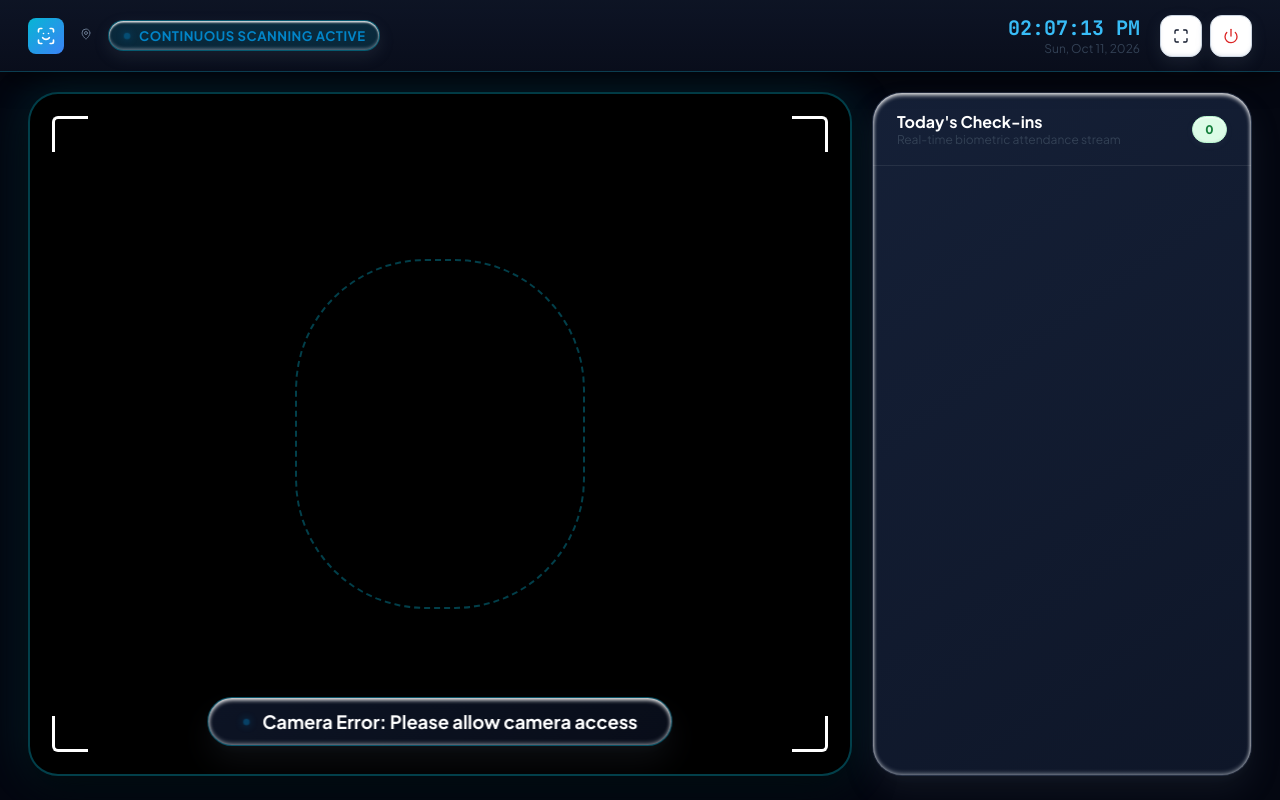
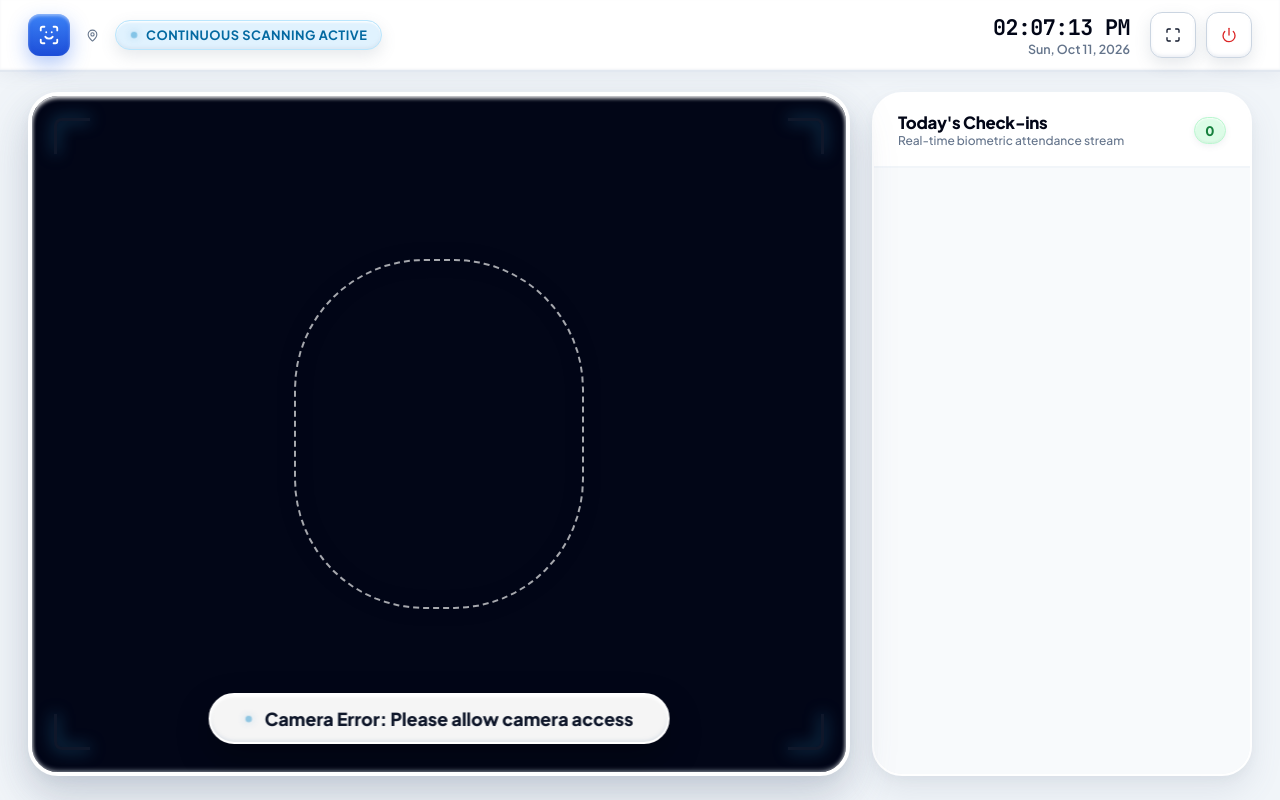
Before and after one commit to SaiBhaskar05/BiFed-S, a FastAPI app: page /kiosk in a window 1280 px wide. Run offline with FastAPI, Linux system fonts and the light colour scheme; the visitor is signed in with stand-in values (Sample User, id 1).

Commit message:
style: convert kiosk scanner to light claymorphic theme with solid white surfaces and dark text

```diff
--- a/static/css/kiosk.css
+++ b/static/css/kiosk.css
@@ -1,9 +1,11 @@
 /* ==========================================================================
-   Continuous Attendance Kiosk Scanner Styles — Claymorphic Edition
+   Continuous Attendance Kiosk Scanner Styles — Light Claymorphic Edition
+   Clean White 3D Surfaces • High-Contrast Dark Typography • Tactile Depth
    ========================================================================== */
+
 .kiosk-body {
-  background-color: #040711;
-  color: #fff;
+  background-color: var(--bg-base);
+  color: var(--text-main);
   height: 100vh;
   overflow: hidden;
   display: flex;
@@ -13,11 +15,11 @@
 /* Header Bar */
 .kiosk-header {
   height: 72px;
-  background: linear-gradient(180deg, rgba(14, 21, 38, 0.95) 0%, rgba(10, 15, 29, 0.9) 100%);
-  backdrop-filter: blur(20px);
-  -webkit-backdrop-filter: blur(20px);
-  border-bottom: 1px solid rgba(6, 182, 212, 0.25);
-  box-shadow: 0 8px 24px rgba(0, 0, 0, 0.5);
+  background: var(--bg-surface);
+  border-bottom: 2px solid var(--border);
+  box-shadow:
+    0 4px 16px rgba(100, 116, 139, 0.08),
+    inset 0 -1px 2px rgba(226, 232, 240, 0.5);
   display: flex;
   align-items: center;
   justify-content: space-between;
@@ -32,10 +34,10 @@
   gap: 8px;
   padding: 6px 14px;
   border-radius: var(--radius-full);
-  background: rgba(6, 182, 212, 0.15);
-  border: 1px solid rgba(6, 182, 212, 0.35);
-  color: var(--cyan);
-  font-size: 0.82rem;
+  background: var(--cyan-soft);
+  border: 1.5px solid #bae6fd;
+  color: #0369a1;
+  font-size: 0.8rem;
   font-weight: 700;
   letter-spacing: 0.5px;
   box-shadow: var(--clay-btn-shadow);
@@ -45,8 +47,8 @@
   width: 8px;
   height: 8px;
   border-radius: 50%;
-  background: var(--cyan);
-  box-shadow: 0 0 10px var(--cyan);
+  background: #0284c7;
+  box-shadow: 0 0 10px rgba(2, 132, 199, 0.6);
   animation: pulseDot 1.5s infinite;
 }
 
@@ -60,23 +62,22 @@
   flex: 1;
   display: grid;
   grid-template-columns: 1fr 380px;
-  gap: 20px;
+  gap: 22px;
   padding: 20px 28px 24px 28px;
   height: calc(100vh - 72px);
   overflow: hidden;
 }
 
-/* Video Canvas Section */
+/* Video Canvas Section with Solid White Clay Bezel */
 .kiosk-scanner-container {
   position: relative;
-  background: #000;
+  background: #020617;
   border-radius: var(--radius-xl);
   overflow: hidden;
-  border: 2px solid rgba(6, 182, 212, 0.35);
+  border: 4px solid #ffffff;
   box-shadow:
-    0 16px 40px rgba(0, 0, 0, 0.7),
-    0 0 45px rgba(6, 182, 212, 0.2),
-    inset 0 0 40px rgba(0, 0, 0, 0.8);
+    var(--clay-shadow),
+    0 20px 48px rgba(100, 116, 139, 0.22);
   display: flex;
   align-items: center;
   justify-content: center;
@@ -87,6 +88,7 @@
   height: 100%;
   object-fit: cover;
   transform: scaleX(-1);
+  border-radius: calc(var(--radius-xl) - 4px);
 }
 
 .kiosk-scanner-container canvas {
@@ -103,69 +105,76 @@
   position: absolute;
   width: 36px;
   height: 36px;
-  border-color: var(--cyan);
+  border-color: #38bdf8;
   pointer-events: none;
+  filter: drop-shadow(0 0 8px rgba(56, 189, 248, 0.6));
 }
 
-.hud-corner.tl { top: 22px; left: 22px; border-top: 3px solid; border-left: 3px solid; border-top-left-radius: 6px; }
-.hud-corner.tr { top: 22px; right: 22px; border-top: 3px solid; border-right: 3px solid; border-top-right-radius: 6px; }
-.hud-corner.bl { bottom: 22px; left: 22px; border-bottom: 3px solid; border-left: 3px solid; border-bottom-left-radius: 6px; }
-.hud-corner.br { bottom: 22px; right: 22px; border-bottom: 3px solid; border-right: 3px solid; border-bottom-right-radius: 6px; }
+.hud-corner.tl { top: 22px; left: 22px; border-top: 3px solid; border-left: 3px solid; border-top-left-radius: 8px; }
+.hud-corner.tr { top: 22px; right: 22px; border-top: 3px solid; border-right: 3px solid; border-top-right-radius: 8px; }
+.hud-corner.bl { bottom: 22px; left: 22px; border-bottom: 3px solid; border-left: 3px solid; border-bottom-left-radius: 8px; }
+.hud-corner.br { bottom: 22px; right: 22px; border-bottom: 3px solid; border-right: 3px solid; border-bottom-right-radius: 8px; }
 
 .hud-center-target {
   position: absolute;
   width: 290px;
   height: 350px;
-  border: 2px dashed rgba(6, 182, 212, 0.35);
+  border: 2px dashed rgba(255, 255, 255, 0.65);
   border-radius: 130px;
   pointer-events: none;
   display: flex;
   align-items: center;
   justify-content: center;
   transition: all 0.3s ease;
+  filter: drop-shadow(0 0 10px rgba(0, 0, 0, 0.4));
 }
 
 .hud-center-target.active {
   border-color: #10b981;
   border-style: solid;
-  box-shadow: 0 0 35px rgba(16, 185, 129, 0.35);
+  border-width: 3px;
+  box-shadow: 0 0 35px rgba(16, 185, 129, 0.6);
 }
 
+/* Tactile White Clay Floating Instruction Banner */
 .hud-instruction-banner {
   position: absolute;
   bottom: 28px;
   left: 50%;
   transform: translateX(-50%);
-  background: linear-gradient(145deg, rgba(14, 22, 40, 0.92) 0%, rgba(9, 14, 27, 0.92) 100%);
+  background: rgba(255, 255, 255, 0.96);
   backdrop-filter: blur(16px);
   -webkit-backdrop-filter: blur(16px);
-  border: 1px solid rgba(6, 182, 212, 0.4);
+  border: 2px solid #ffffff;
   border-radius: var(--radius-full);
   padding: 12px 34px;
   display: flex;
   align-items: center;
   gap: 12px;
-  font-size: 1.15rem;
-  font-weight: 700;
-  box-shadow: var(--clay-shadow);
+  font-size: 1.12rem;
+  font-weight: 800;
+  color: #0f172a;
+  box-shadow:
+    0 14px 34px rgba(0, 0, 0, 0.28),
+    inset 0 2px 3px #ffffff,
+    inset 0 -2px 3px rgba(203, 213, 225, 0.5);
   pointer-events: none;
   white-space: nowrap;
 }
 
-/* Match Result Card Overlay */
+/* Match Result Card Overlay — Tactile Solid White 3D Clay Modal */
 .match-result-card {
   position: absolute;
   top: 50%;
   left: 50%;
   transform: translate(-50%, -50%) scale(0.9);
-  background: linear-gradient(145deg, rgba(14, 25, 48, 0.98) 0%, rgba(8, 14, 28, 0.98) 100%);
-  backdrop-filter: blur(28px);
-  -webkit-backdrop-filter: blur(28px);
-  border: 2px solid #10b981;
+  background: #ffffff;
+  border: 3px solid #10b981;
   box-shadow:
-    0 24px 60px rgba(0, 0, 0, 0.8),
-    0 0 50px rgba(16, 185, 129, 0.4),
-    inset 1px 1px 2px rgba(255, 255, 255, 0.2);
+    0 24px 60px rgba(15, 23, 42, 0.35),
+    0 0 45px rgba(16, 185, 129, 0.3),
+    inset 0 2px 4px #ffffff,
+    inset 0 -2px 4px rgba(203, 213, 225, 0.5);
   border-radius: var(--radius-xl);
   padding: 34px 40px;
   text-align: center;
@@ -187,25 +196,28 @@
   border-radius: 50%;
   object-fit: cover;
   border: 3px solid #10b981;
-  box-shadow: 0 0 25px rgba(16, 185, 129, 0.5);
+  box-shadow:
+    0 8px 24px rgba(16, 185, 129, 0.35),
+    inset 0 1px 2px #ffffff;
   margin: 0 auto 18px auto;
 }
 
-/* Sidebar for Today's Live Attendance Feed */
+/* Sidebar for Today's Live Attendance Feed — White Claymorphism */
 .kiosk-sidebar {
   display: flex;
   flex-direction: column;
   height: 100%;
   overflow: hidden;
-  background: linear-gradient(145deg, #152037 0%, #0e1628 100%);
-  border: 1px solid rgba(255, 255, 255, 0.08);
+  background: #ffffff;
+  border: 2px solid #ffffff;
   border-radius: var(--radius-xl);
   box-shadow: var(--clay-shadow);
 }
 
 .kiosk-feed-header {
   padding: 18px 24px;
-  border-bottom: 1px solid rgba(255, 255, 255, 0.08);
+  background: #ffffff;
+  border-bottom: 2px solid var(--border-light);
   display: flex;
   align-items: center;
   justify-content: space-between;
@@ -214,25 +226,31 @@
 .kiosk-feed-list {
   flex: 1;
   overflow-y: auto;
-  padding: 14px;
+  padding: 16px;
   display: flex;
   flex-direction: column;
   gap: 12px;
+  background: #f8fafc;
 }
 
 .kiosk-feed-item {
-  background: linear-gradient(145deg, #182542 0%, #111a30 100%);
-  border: 1px solid rgba(255, 255, 255, 0.06);
+  background: #ffffff;
+  border: 1.5px solid var(--border);
   border-radius: var(--radius-md);
   padding: 14px 16px;
   display: flex;
   align-items: center;
   gap: 14px;
   box-shadow:
-    0 6px 14px rgba(0, 0, 0, 0.3),
-    inset 1px 1px 1.5px rgba(255, 255, 255, 0.12),
-    inset -1px -1px 2px rgba(0, 0, 0, 0.3);
+    0 4px 12px rgba(100, 116, 139, 0.08),
+    inset 0 1px 2px #ffffff;
   animation: slideInRight 0.3s ease;
+  transition: all 0.2s ease;
+}
+
+.kiosk-feed-item:hover {
+  transform: translateX(-2px);
+  box-shadow: 0 6px 16px rgba(100, 116, 139, 0.12);
 }
 
 @keyframes slideInRight {
--- a/static/js/kiosk.js
+++ b/static/js/kiosk.js
@@ -224,14 +224,14 @@
 
     container.innerHTML = data.logs.map(log => `
       <div class="kiosk-feed-item">
-        <img src="${log.avatar_path || 'https://images.unsplash.com/photo-1535713875002-d1d0cf377fde?w=80'}" style="width:36px; height:36px; border-radius:50%; object-fit:cover; border:1px solid var(--border);">
+        <img src="${log.avatar_path || 'https://images.unsplash.com/photo-1535713875002-d1d0cf377fde?w=80'}" style="width:38px; height:38px; border-radius:50%; object-fit:cover; border:1.5px solid var(--border);">
         <div style="flex:1; overflow:hidden;">
-          <div style="font-weight:700; font-size:0.88rem; white-space:nowrap; text-overflow:ellipsis; overflow:hidden;">${log.user_name}</div>
-          <div style="font-size:0.75rem; color:var(--text-muted);">${log.department}</div>
+          <div style="font-weight:800; font-size:0.88rem; color: var(--text-heading); white-space:nowrap; text-overflow:ellipsis; overflow:hidden;">${log.user_name}</div>
+          <div style="font-size:0.75rem; color:var(--text-muted); font-weight:500;">${log.department}</div>
         </div>
         <div style="text-align:right;">
-          <div style="font-family:var(--font-mono); font-size:0.82rem; font-weight:600; color:var(--cyan);">${log.time_str}</div>
-          <span class="badge ${log.status === 'Present' ? 'badge-present' : 'badge-late'}" style="font-size:0.68rem; padding: 2px 6px;">${log.status}</span>
+          <div style="font-family:var(--font-mono); font-size:0.82rem; font-weight:700; color:var(--primary);">${log.time_str}</div>
+          <span class="badge ${log.status === 'Present' ? 'badge-present' : 'badge-late'}" style="font-size:0.68rem; padding: 2px 7px;">${log.status}</span>
         </div>
       </div>
     `).join("");
@@ -251,14 +251,14 @@
   const item = document.createElement("div");
   item.className = "kiosk-feed-item";
   item.innerHTML = `
-    <img src="${log.avatar || 'https://images.unsplash.com/photo-1535713875002-d1d0cf377fde?w=80'}" style="width:36px; height:36px; border-radius:50%; object-fit:cover; border:1px solid var(--border);">
+    <img src="${log.avatar || 'https://images.unsplash.com/photo-1535713875002-d1d0cf377fde?w=80'}" style="width:38px; height:38px; border-radius:50%; object-fit:cover; border:1.5px solid var(--border);">
     <div style="flex:1; overflow:hidden;">
-      <div style="font-weight:700; font-size:0.88rem; white-space:nowrap; text-overflow:ellipsis; overflow:hidden;">${log.name}</div>
-      <div style="font-size:0.75rem; color:var(--text-muted);">${log.department}</div>
+      <div style="font-weight:800; font-size:0.88rem; color: var(--text-heading); white-space:nowrap; text-overflow:ellipsis; overflow:hidden;">${log.name}</div>
+      <div style="font-size:0.75rem; color:var(--text-muted); font-weight:500;">${log.department}</div>
     </div>
     <div style="text-align:right;">
-      <div style="font-family:var(--font-mono); font-size:0.82rem; font-weight:600; color:var(--cyan);">${log.time}</div>
-      <span class="badge ${log.status === 'Present' ? 'badge-present' : 'badge-late'}" style="font-size:0.68rem; padding: 2px 6px;">${log.status}</span>
+      <div style="font-family:var(--font-mono); font-size:0.82rem; font-weight:700; color:var(--primary);">${log.time}</div>
+      <span class="badge ${log.status === 'Present' ? 'badge-present' : 'badge-late'}" style="font-size:0.68rem; padding: 2px 7px;">${log.status}</span>
     </div>
   `;
   container.prepend(item);
--- a/templates/kiosk_scanner.html
+++ b/templates/kiosk_scanner.html
@@ -15,12 +15,14 @@
   <!-- Kiosk Top Header Bar -->
   <header class="kiosk-header">
     <div style="display: flex; align-items: center; gap: 16px;">
-      <div style="width: 36px; height: 36px; border-radius: 8px; background: linear-gradient(135deg, #06b6d4, #3b82f6); display: flex; align-items: center; justify-content: center; color: #fff; box-shadow: 0 0 14px var(--cyan-glow);">
-        <i data-lucide="scan-face" style="width: 20px;"></i>
+      <div style="width: 42px; height: 42px; border-radius: var(--radius-sm); background: var(--primary-gradient); display: flex; align-items: center; justify-content: center; color: #fff; box-shadow: var(--clay-btn-primary-shadow);">
+        <i data-lucide="scan-face" style="width: 22px; height: 22px;"></i>
       </div>
       <div>
-        <div style="font-weight: 800; font-size: 1.1rem; letter-spacing: -0.3px;">{{ kiosk.name }}</div>
-        <div style="font-size: 0.75rem; color: var(--text-dim);"><i data-lucide="map-pin" style="width: 12px; display: inline;"></i> {{ kiosk.location }}</div>
+        <div style="font-weight: 800; font-size: 1.15rem; letter-spacing: -0.3px; color: var(--text-heading);">{{ kiosk.name }}</div>
+        <div style="font-size: 0.78rem; color: var(--text-dim); display: flex; align-items: center; gap: 4px;">
+          <i data-lucide="map-pin" style="width: 13px; height: 13px; display: inline;"></i> {{ kiosk.location }}
+        </div>
       </div>
       <div class="kiosk-badge">
         <span class="pulse-dot"></span>
@@ -31,15 +33,15 @@
     <!-- Live Digital Clock & Controls -->
     <div style="display: flex; align-items: center; gap: 20px;">
       <div style="text-align: right;">
-        <div id="kioskClock" style="font-family: var(--font-mono); font-size: 1.25rem; font-weight: 700; color: #38bdf8;">--:--:--</div>
-        <div id="kioskDate" style="font-size: 0.75rem; color: var(--text-muted);">--</div>
+        <div id="kioskClock" style="font-family: var(--font-mono); font-size: 1.35rem; font-weight: 800; color: var(--text-heading); letter-spacing: -0.5px;">--:--:--</div>
+        <div id="kioskDate" style="font-size: 0.78rem; color: var(--text-dim); font-weight: 600;">--</div>
       </div>
 
-      <div style="display: flex; gap: 8px;">
-        <button class="btn btn-secondary" onclick="toggleFullscreen()" title="Toggle Fullscreen" style="padding: 8px 12px;">
+      <div style="display: flex; gap: 10px;">
+        <button class="btn btn-secondary" onclick="toggleFullscreen()" title="Toggle Fullscreen" style="padding: 10px 14px;">
           <i data-lucide="maximize" style="width: 16px;"></i>
         </button>
-        <a href="/kiosk/logout" class="btn btn-secondary" style="padding: 8px 12px; color: var(--danger);" title="Exit Kiosk Mode">
+        <a href="/kiosk/logout" class="btn btn-secondary" style="padding: 10px 14px; color: var(--danger);" title="Exit Kiosk Mode">
           <i data-lucide="power" style="width: 16px;"></i>
         </a>
       </div>
@@ -62,37 +64,37 @@
       <!-- Center Targeting Oval -->
       <div id="centerTarget" class="hud-center-target"></div>
 
-      <!-- Live Voice & Instruction Banner -->
+      <!-- Live Voice & Instruction Banner (Tactile White Clay Pill) -->
       <div class="hud-instruction-banner">
         <span class="pulse-dot"></span>
         <span id="instructionText">Please Look at the Camera</span>
       </div>
 
-      <!-- Biometric Verification Result Modal (Animated Overlay) -->
+      <!-- Biometric Verification Result Modal (Tactile White Clay Card) -->
       <div id="matchResultCard" class="match-result-card">
         <img id="matchAvatar" src="" class="match-avatar" alt="User Profile">
-        <h2 id="matchName" style="font-size: 1.5rem; font-weight: 800; margin-bottom: 4px;">--</h2>
-        <div id="matchEmpId" style="font-family: var(--font-mono); font-size: 0.9rem; color: var(--text-muted); margin-bottom: 8px;">--</div>
-        <div id="matchDept" style="font-size: 0.88rem; color: #93c5fd; margin-bottom: 16px;">--</div>
+        <h2 id="matchName" style="font-size: 1.55rem; font-weight: 800; color: var(--text-heading); margin-bottom: 4px;">--</h2>
+        <div id="matchEmpId" style="font-family: var(--font-mono); font-size: 0.9rem; color: var(--text-dim); margin-bottom: 8px; font-weight: 600;">--</div>
+        <div id="matchDept" style="font-size: 0.9rem; color: var(--primary); font-weight: 700; margin-bottom: 16px;">--</div>
 
         <div style="display: flex; justify-content: center; gap: 10px; margin-bottom: 14px;">
           <span id="matchStatusBadge" class="badge badge-present">PRESENT</span>
         </div>
 
-        <div id="matchScoreText" style="font-size: 0.78rem; color: var(--text-dim); font-family: var(--font-mono);">
+        <div id="matchScoreText" style="font-size: 0.8rem; color: var(--text-muted); font-family: var(--font-mono); font-weight: 600;">
           Match: 95% • PAD: 98%
         </div>
       </div>
     </div>
 
     <!-- Right Sidebar: Today's Live Attendance Feed -->
-    <aside class="clay-card kiosk-sidebar">
+    <aside class="kiosk-sidebar">
       <div class="kiosk-feed-header">
         <div>
-          <div style="font-weight: 700; font-size: 1rem;">Today's Check-ins</div>
-          <div style="font-size: 0.75rem; color: var(--text-muted);">Real-time biometric attendance stream</div>
+          <div style="font-weight: 800; font-size: 1.05rem; color: var(--text-heading); letter-spacing: -0.3px;">Today's Check-ins</div>
+          <div style="font-size: 0.75rem; color: var(--text-dim); font-weight: 500;">Real-time biometric attendance stream</div>
         </div>
-        <span id="todayAttendeeCount" class="badge badge-present">0</span>
+        <span id="todayAttendeeCount" class="badge badge-present" style="font-size: 0.82rem; padding: 4px 10px;">0</span>
       </div>
 
       <div id="kioskFeedList" class="kiosk-feed-list">
```
